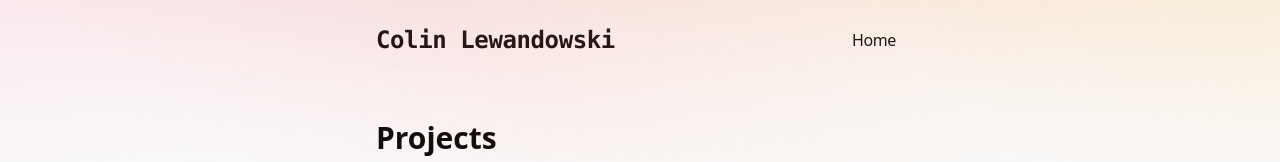
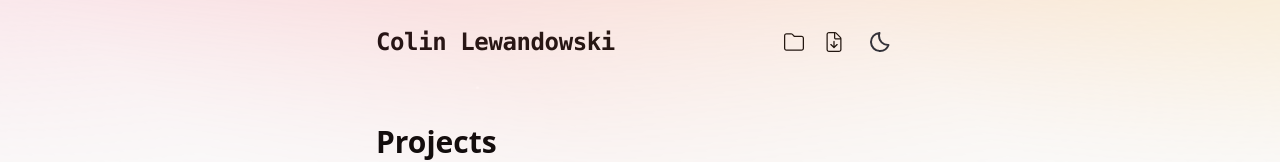
Before and after one commit to CLewi1/Portfolio-V2, a Next.js app: page /projects in a window 1280 px wide. Shown: the top 162 px of the page. Built offline with nearby package versions, Linux system fonts and the light colour scheme.

Commit message:
Moved navbar to component

```diff
--- a/package.json
+++ b/package.json
@@ -9,6 +9,9 @@
     "lint": "next lint"
   },
   "dependencies": {
+    "@fortawesome/fontawesome-svg-core": "^6.7.2",
+    "@fortawesome/free-solid-svg-icons": "^6.7.2",
+    "@fortawesome/react-fontawesome": "^0.2.2",
     "@mapbox/mapbox-gl-sync-move": "^0.3.1",
     "@maptiler/sdk": "^3.0.2",
     "maplibre-gl": "^5.3.0",
--- a/src/app/page.tsx
+++ b/src/app/page.tsx
@@ -1,5 +1,4 @@
-import Link from "next/link";
-import { ThemeToggle } from "@/components/ThemeToggle";
+import Navbar from "@/components/ui/Navbar";
 import Map from "@/components/ui/Map";
 import Clock from "@/components/ui/Clock"
 import Hero from "@/components/ui/Hero";
@@ -7,40 +6,15 @@ import Skills from "@/components/ui/Skills";
 import Projects from "@/components/ui/Projects";
 import Experience from "@/components/ui/Experience";
 
+
+
+
+
 export default function Home() {
     return (
         <main className="relative mx-auto mt-6 max-w-xl px-6">
             <header className="-ml-[8px] mb-10 tracking-tight sm:mb-16">
-                <div className="lg:sticky lg:top-20">
-                    <nav className="relative flex scroll-pr-6 items-center justify-end px-0 pb-0 md:relative md:overflow-auto">
-                        <Link href="/" className="pl-2 first:mr-auto">
-                            <div className="hidden font-bold font-mono text-2xl sm:block">
-                                Colin Lewandowski
-                            </div>
-                            <div>
-                                <h1 className="block font-bold font-mono text-2xl sm:hidden">
-                                    CL
-                                </h1>
-                            </div>
-                        </Link>
-                        <div className="flex items-center">
-                            <div className="relative mx-auto flex w-fit flex-col items-center rounded-md">
-                                <div className="relative flex w-full justify-center">
-                                    <a className="flex h-8 items-center rounded-md px-2 py-0.5 text-center text-md text-muted-foreground hover:text-primary/80" href="/1">
-                                      1
-                                    </a>
-                                    <a className="flex h-8 items-center rounded-md px-2 py-0.5 text-center text-md text-muted-foreground hover:text-primary/80"href="/2">
-                                      2
-                                    </a>
-                                    <a className="flex h-8 items-center rounded-md px-2 py-0.5 text-center text-md text-muted-foreground hover:text-primary/80"href="/3">
-                                      3
-                                    </a>
-                                </div>
-                            </div>
-                            <ThemeToggle />
-                        </div>
-                    </nav>
-                </div>
+                <Navbar />
             </header>
             <section className="h-full bg-background">
                 <div className="group relative h-48 overflow-hidden">
--- a/src/app/projects/page.tsx
+++ b/src/app/projects/page.tsx
@@ -1,5 +1,6 @@
 import Image from "next/image";
 import Link from "next/link";
+import Navbar from "@/components/ui/Navbar";
 import { Metadata } from 'next';
 
 export const metadata: Metadata = {
@@ -60,29 +61,7 @@ export default function ProjectsPage() {
   return (
     <main className="relative mx-auto mt-6 max-w-xl px-6">
       <header className="-ml-[8px] mb-10 tracking-tight sm:mb-16">
-        <div className="lg:sticky lg:top-20">
-          <nav className="relative flex scroll-pr-6 items-center justify-end px-0 pb-0 md:relative md:overflow-auto">
-            <Link href="/" className="pl-2 first:mr-auto">
-              <div className="hidden font-bold font-mono text-2xl sm:block">
-                Colin Lewandowski
-              </div>
-              <div>
-                <h1 className="block font-bold font-mono text-2xl sm:hidden">
-                  CL
-                </h1>
-              </div>
-            </Link>
-            <div className="flex items-center">
-              <div className="relative mx-auto flex w-fit flex-col items-center rounded-md">
-                <div className="relative flex w-full justify-center">
-                  <Link className="flex h-8 items-center rounded-md px-2 py-0.5 text-center text-md text-muted-foreground hover:text-primary/80" href="/">
-                    Home
-                  </Link>
-                </div>
-              </div>
-            </div>
-          </nav>
-        </div>
+        <Navbar />
       </header>
 
       <section className="h-full bg-background">
--- /dev/null
+++ b/src/components/ui/Navbar.tsx
@@ -0,0 +1,52 @@
+import Link from 'next/link';
+import { ThemeToggle } from '@/components/ThemeToggle';
+
+export default function Navbar() {
+
+
+    return (
+        <div className="lg:sticky lg:top-20">
+        <nav className="relative flex scroll-pr-6 items-center justify-end px-0 pb-0 md:relative md:overflow-auto">
+            <Link href="/" className="pl-2 first:mr-auto">
+                <div className="hidden font-bold font-mono text-2xl sm:block">
+                    Colin Lewandowski
+                </div>
+                <div>
+                    <h1 className="block font-bold font-mono text-2xl sm:hidden">
+                        CL
+                    </h1>
+                </div>
+            </Link>
+            <div className="flex items-center">
+                <div className="relative mx-auto flex w-fit flex-col items-center rounded-md">
+                    <div className="relative flex w-full justify-center overflow-hidden">
+                        <a className="group flex h-8 items-center rounded-md px-2 py-0.5 text-center text-md text-muted-foreground hover:text-primary/80" href="/projects">
+                            <svg
+                                xmlns="http://www.w3.org/2000/svg"
+                                viewBox="0 0 512 512"
+                                className="size-5 flex-shrink-0"
+                                fill="currentColor"
+                            >
+                                <path xmlns="http://www.w3.org/2000/svg" d="M448 96H272L226.746 50.746C214.742 38.742 198.465 32 181.49 32H64C28.654 32 0 60.654 0 96V416C0 451.346 28.654 480 64 480H448C483.346 480 512 451.346 512 416V160C512 124.654 483.346 96 448 96ZM480 416C480 433.645 465.645 448 448 448H64C46.355 448 32 433.645 32 416V96C32 78.355 46.355 64 64 64H181.49C190.039 64 198.074 67.328 204.117 73.375L249.373 118.627L258.746 128H448C465.645 128 480 142.355 480 160V416Z"/>
+                            </svg>
+                            <span className="ml-1 max-w-xs sm:max-w-0 overflow-hidden whitespace-nowrap opacity-100 sm:opacity-0 transition-all duration-400 ease-in-out group-hover:ml-1 sm:group-hover:max-w-xs sm:group-hover:opacity-100">Projects</span>
+                        </a>
+                        <a className="group flex h-8 items-center rounded-md px-2 py-0.5 text-center text-md text-muted-foreground hover:text-primary/80" href="/3">
+                            <svg
+                                xmlns="http://www.w3.org/2000/svg"
+                                viewBox="0 0 384 512"
+                                className="size-5 flex-shrink-0"
+                                fill="currentColor"
+                            >
+                                <path d="M365.256 125.254L258.746 18.746C246.744 6.742 230.465 0 213.49 0H64C28.654 0 0 28.654 0 64V448C0 483.346 28.654 512 64 512H320C355.348 512 384 483.346 384 448V170.51C384 153.535 377.258 137.258 365.256 125.254ZM224 34.076C228.477 35.643 232.666 37.922 236.119 41.375L342.627 147.879C346.08 151.332 348.357 155.523 349.924 160H240C231.188 160 224 152.828 224 144V34.076ZM352 448C352 465.645 337.645 480 320 480H64C46.355 480 32 465.645 32 448V64C32 46.355 46.355 32 64 32H192V144C192 170.469 213.531 192 240 192H352V448ZM208 240C208 231.156 200.844 224 192 224S176 231.156 176 240V361.375L123.312 308.688C120.188 305.562 116.094 304 112 304S103.812 305.562 100.688 308.688C94.438 314.938 94.438 325.063 100.688 331.312L180.688 411.312C186.938 417.562 197.063 417.562 203.312 411.312L283.312 331.312C289.562 325.062 289.562 314.937 283.312 308.688S266.937 302.438 260.688 308.688L208 361.375V240Z"/>
+                            </svg>
+                            <span className="ml-1 max-w-xs sm:max-w-0 overflow-hidden whitespace-nowrap opacity-100 sm:opacity-0 transition-all duration-400 ease-in-out group-hover:ml-1 sm:group-hover:max-w-xs sm:group-hover:opacity-100">Resume</span>
+                        </a>
+                    </div>
+                </div>
+                <ThemeToggle />
+            </div>
+        </nav>
+    </div>
+    )
+}
```
Also changed, not shown: 2 other files (tests, documents, lock files or other folders).
